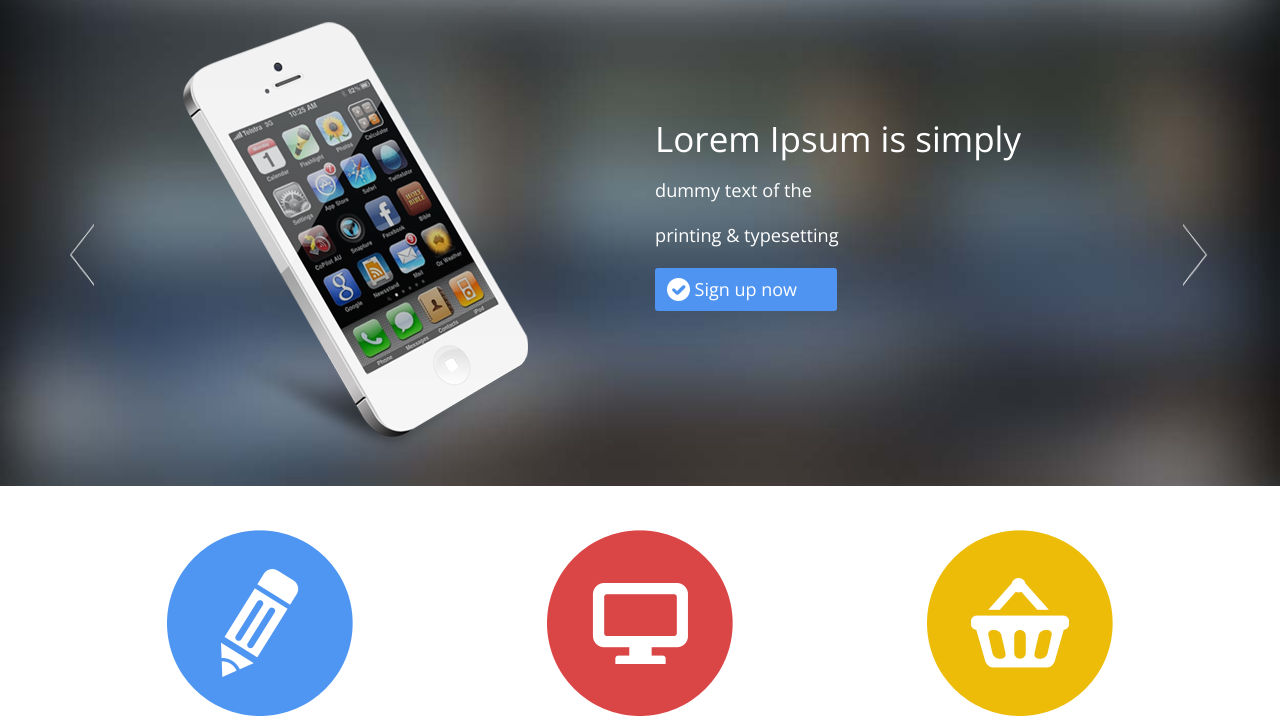
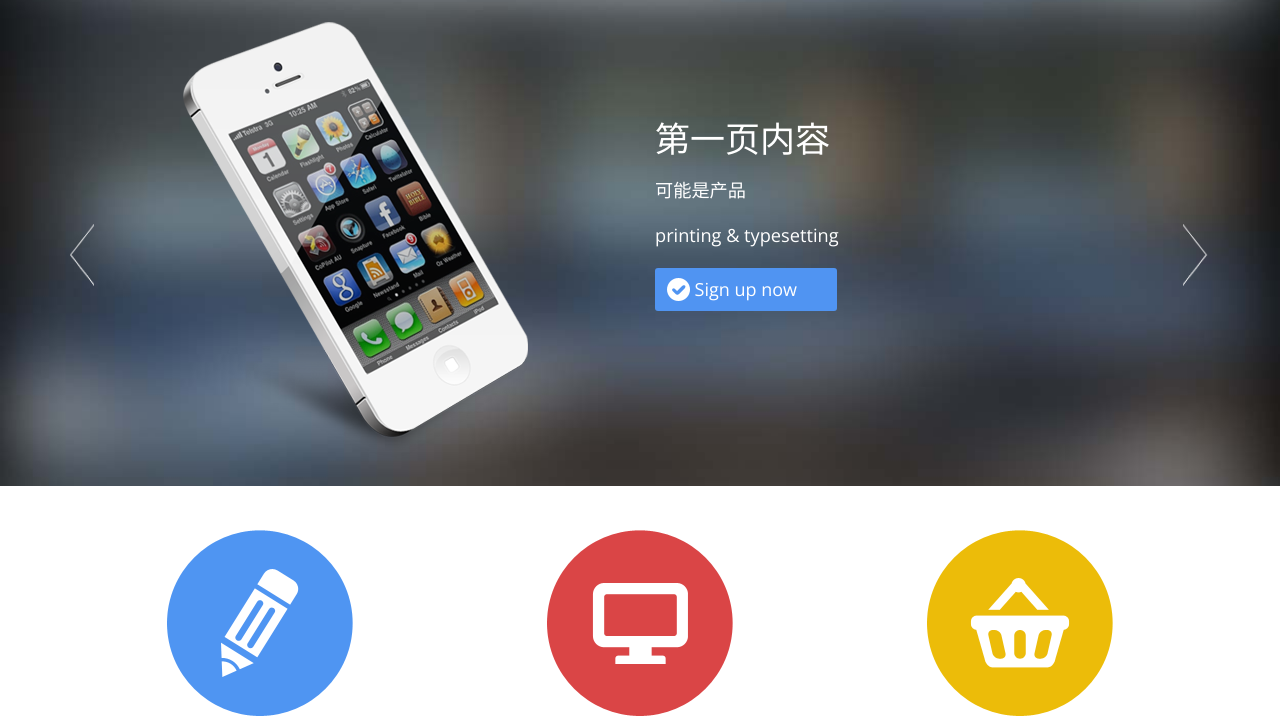
Before and after one commit to SonlyF5020/template-hirokawa, a plain HTML site: page index.html in a window 1280 px wide. Shown: the part 80-800 px from the top of the page. Drawn offline with nearby package versions, Linux system fonts and the light colour scheme.

Commit message:
chinesize

```diff
--- a/index.html
+++ b/index.html
@@ -55,8 +55,8 @@ License URL: http://creativecommons.org/licenses/by/3.0/
               <img src="images/phone.png" class="img-responsive" alt="" />
             </div>
             <div class="col-md-6 info">
-              <h1>Lorem Ipsum is simply </h1>
-              <p>dummy text of the </p>
+              <h1>第一页内容 </h1>
+              <p>可能是产品 </p>
               <p>printing & typesetting </p>
               <a class="sign" href="#">Sign up now</a>
               <a href="#"><i class="tick"></i></a>
@@ -70,8 +70,8 @@ License URL: http://creativecommons.org/licenses/by/3.0/
               <img src="images/phone.png" class="img-responsive" alt="" />
             </div>
             <div class="col-md-6 info">
-              <h1>Lorem Ipsum is simply </h1>
-              <p>dummy text of the </p>
+              <h1>第二页内容 </h1>
+              <p>可能是服务 </p>
               <p>printing & typesetting </p>
               <a class="sign" href="#">Sign up now</a>
               <a href="#"><i class="tick"></i></a>
@@ -85,8 +85,8 @@ License URL: http://creativecommons.org/licenses/by/3.0/
               <img src="images/phone.png" class="img-responsive" alt="" />
             </div>
             <div class="col-md-6 info">
-              <h1>Lorem Ipsum is simply </h1>
-              <p>dummy text of the </p>
+              <h1>第三页内容 </h1>
+              <p>可能是公司介绍 </p>
               <p>printing & typesetting </p>
               <a class="sign" href="#">Sign up now</a>
               <a href="#"><i class="tick"></i></a>
@@ -152,7 +152,7 @@ License URL: http://creativecommons.org/licenses/by/3.0/
     <!-- shopping -->
     <div class="footer">
       <div class="container">
-        <p>Template by <a href="http://w3layouts.com" target="_blank"> w3layouts</a></p>
+        <p>Created by <a href="http://www.bigzhan.net" target="_blank"> 占红来</a></p>
       </div>
     </div>
   </body>
```
